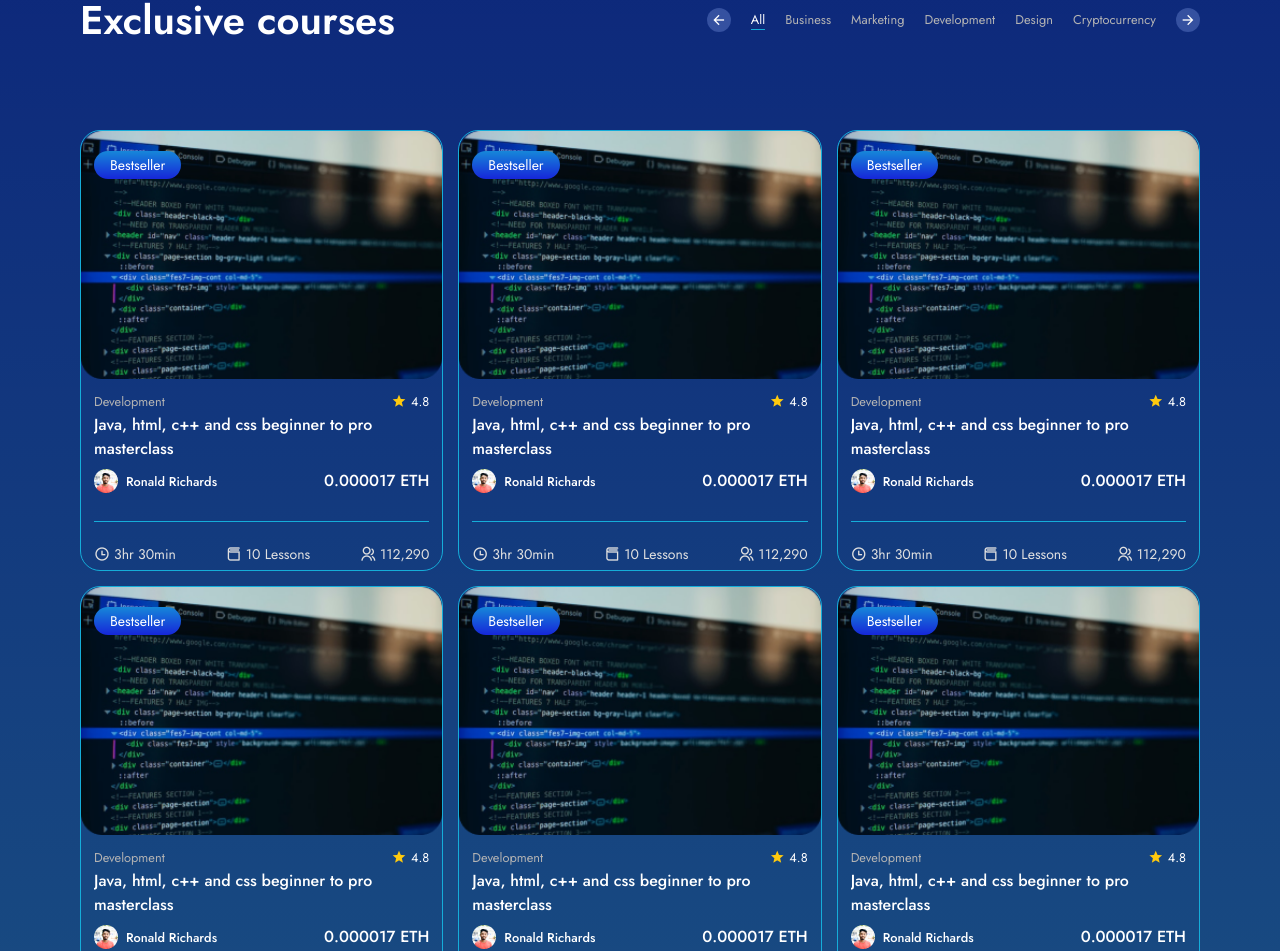
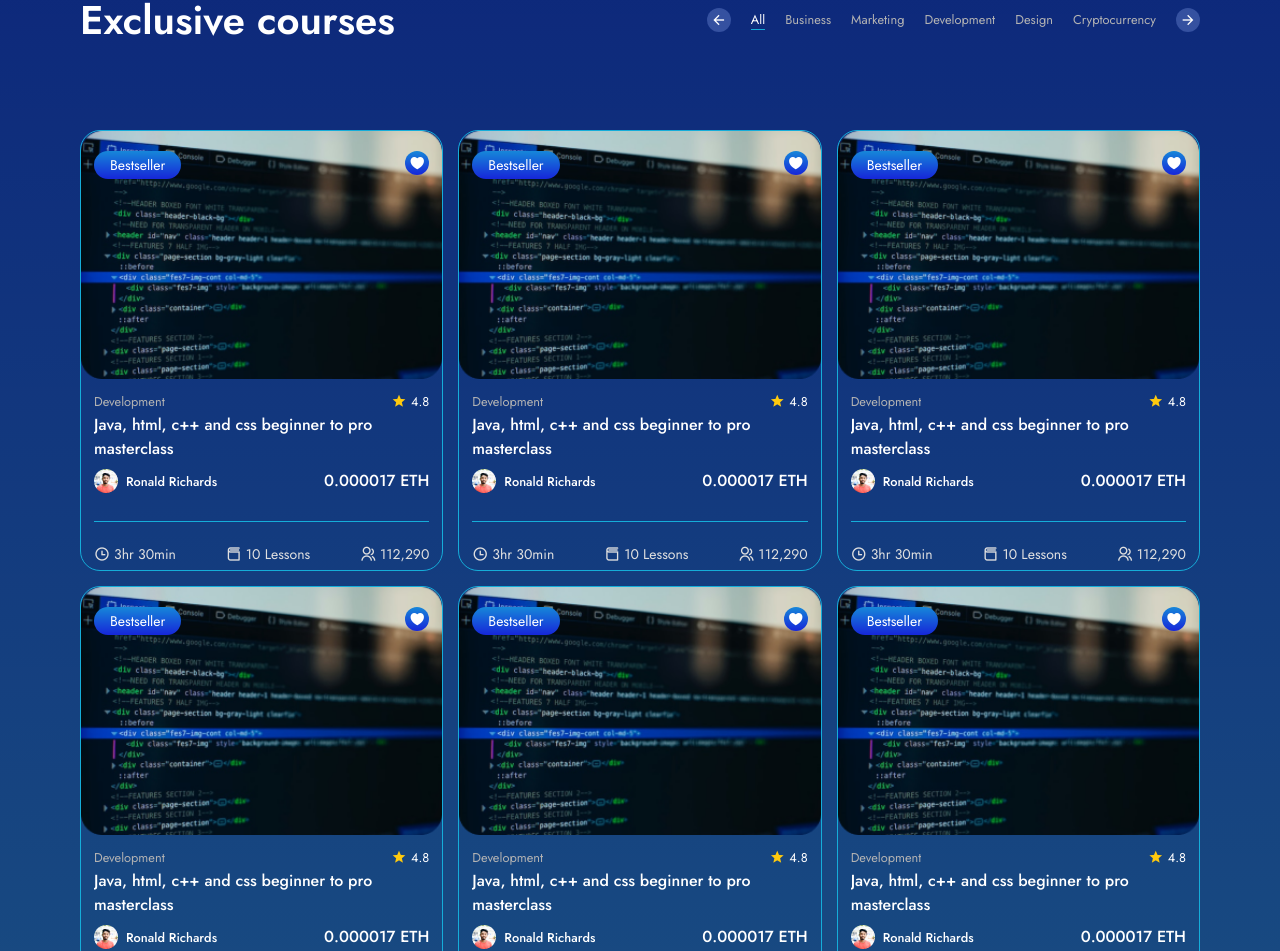
Before and after one commit to NerdwareX/waitlist-react, a React (Create React App) app: page / in a window 1280 px wide. Shown: the part 1245-2196 px from the top of the page. Built offline with nearby package versions, Linux system fonts and the light colour scheme.

Commit message:
modified courses component

```diff
--- a/src/components/Course.jsx
+++ b/src/components/Course.jsx
@@ -4,6 +4,9 @@ const Course = ({course: {image, title, starIcon, rating, desc, authorImg, name,
   return (
     <article className="h-[441px] border border-[#15add9] rounded-[20px] relative">
       <button className="absolute left-[13px] top-5 z-10 text-white text-sm px-4 py-1 btn-secondary rounded-[20px]">{rate}</button>
+      <div className="absolute right-[13px] top-5 z-10 w-6 h-6 rounded-full btn-secondary grid place-items-center">
+        <i className={heartIcon} style={{color: '#fff'}}></i>
+      </div>
       <div className="w-full overflow-hidden mb-[10px]">
         <img src={image} alt="" className="w-full" />
       </div>
--- a/src/data.js
+++ b/src/data.js
@@ -64,7 +64,7 @@ export const courses = [
     para: "10 Lessons",
     number: "112,290",
     rate: "Bestseller",
-    heartIcon: "ri-heart-3-line",
+    heartIcon: "ri-heart-3-fill",
   },
   {
     image: require("./assets/img.png"),
@@ -82,7 +82,7 @@ export const courses = [
     para: "10 Lessons",
     number: "112,290",
     rate: "Bestseller",
-    heartIcon: "ri-heart-3-line",
+    heartIcon: "ri-heart-3-fill",
   },
   {
     image: require("./assets/img.png"),
@@ -100,7 +100,7 @@ export const courses = [
     para: "10 Lessons",
     number: "112,290",
     rate: "Bestseller",
-    heartIcon: "ri-heart-3-line",
+    heartIcon: "ri-heart-3-fill",
   },
   {
     image: require("./assets/img.png"),
@@ -118,7 +118,7 @@ export const courses = [
     para: "10 Lessons",
     number: "112,290",
     rate: "Bestseller",
-    heartIcon: "ri-heart-3-line",
+    heartIcon: "ri-heart-3-fill",
   },
   {
     image: require("./assets/img.png"),
@@ -136,7 +136,7 @@ export const courses = [
     para: "10 Lessons",
     number: "112,290",
     rate: "Bestseller",
-    heartIcon: "ri-heart-3-line",
+    heartIcon: "ri-heart-3-fill",
   },
   {
     image: require("./assets/img.png"),
@@ -154,6 +154,6 @@ export const courses = [
     para: "10 Lessons",
     number: "112,290",
     rate: "Bestseller",
-    heartIcon: "ri-heart-3-line",
+    heartIcon: "ri-heart-3-fill",
   },
 ];
```
